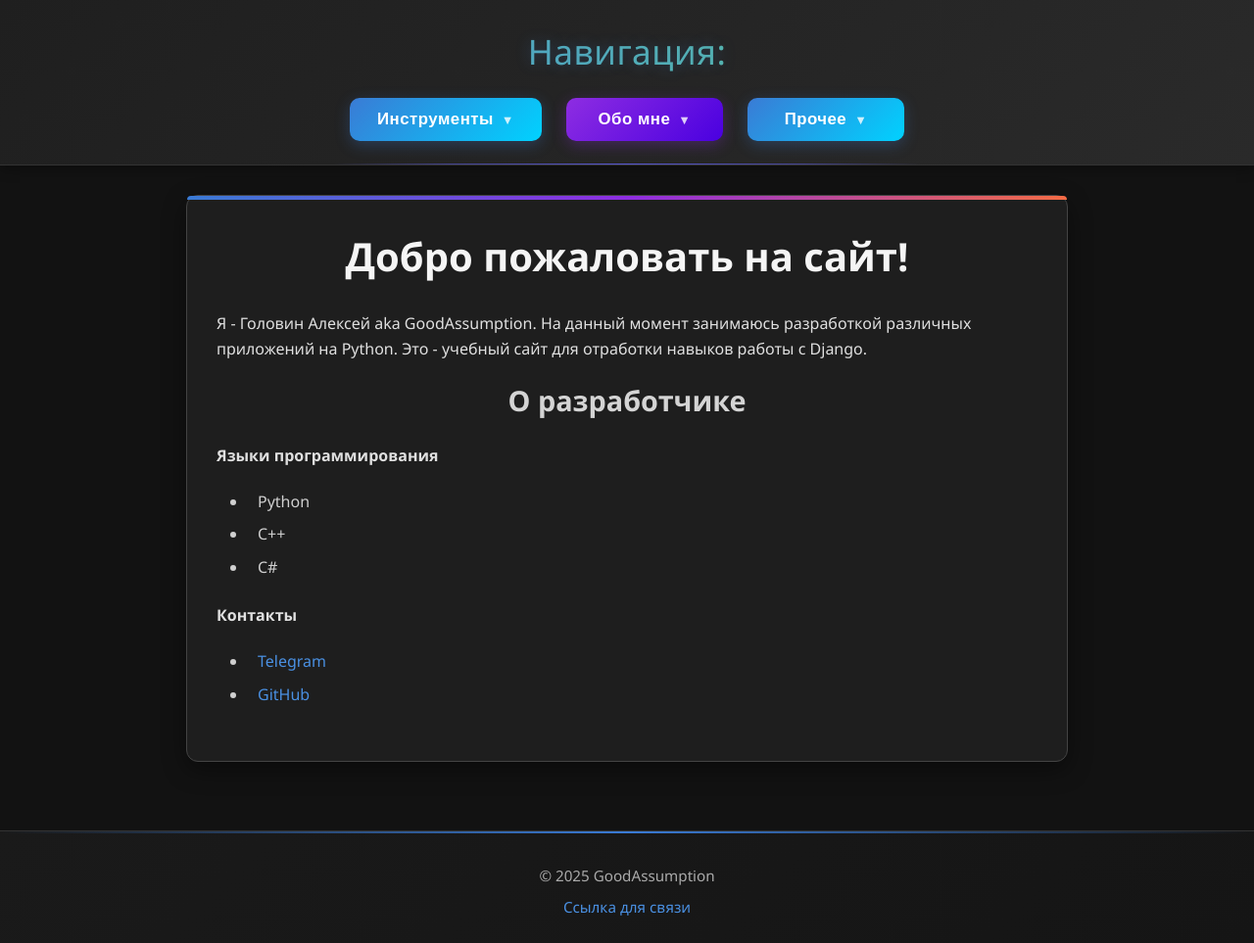
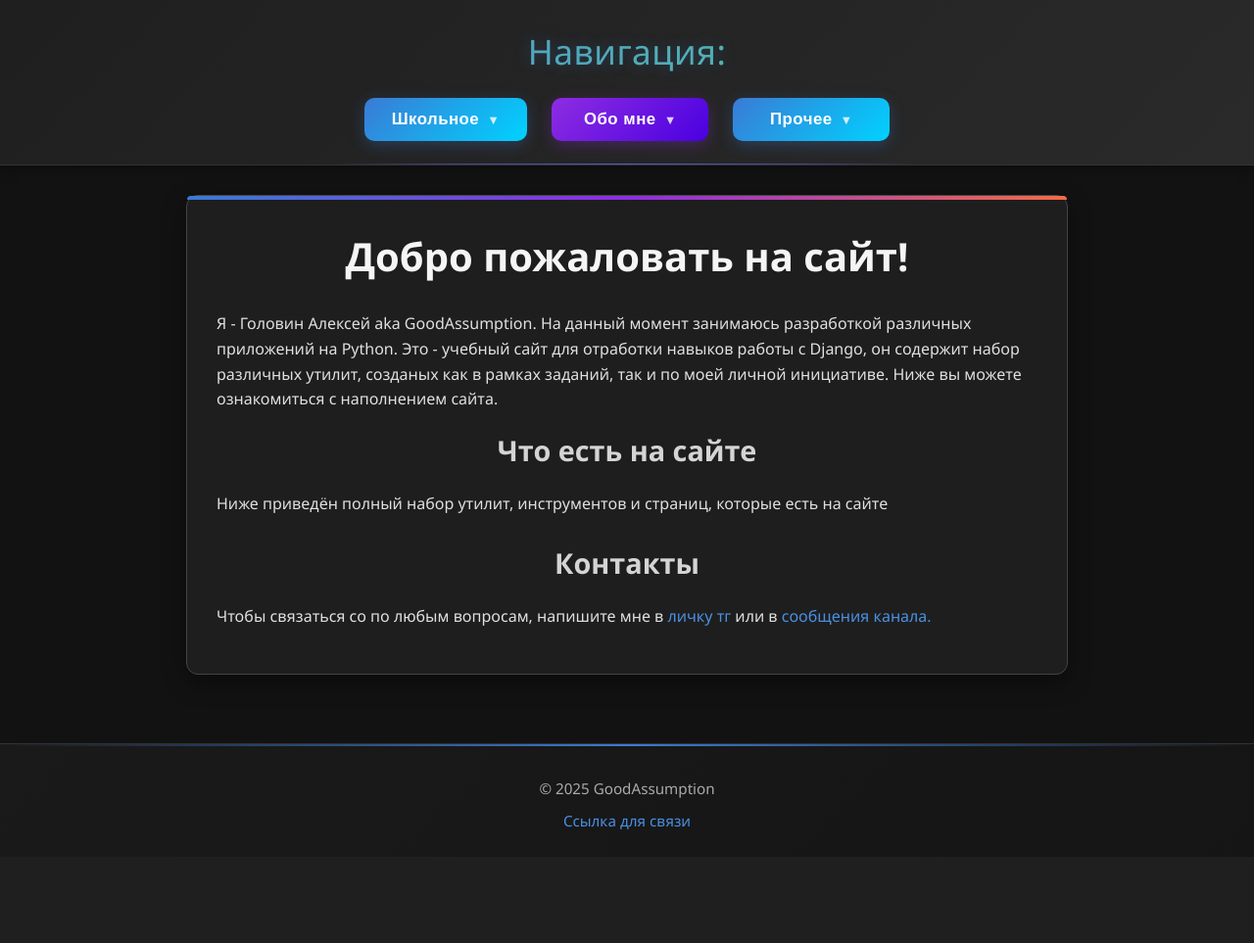
Before and after one commit to goodassumption/Django_first, a Django app: page / in a window 1280 px wide. Shown: the whole page at 98% size. After the commit the page ends 847 px from the top, so only its background shows below. Run offline with Django 5.2, Linux system fonts and the light colour scheme; data that the repository does not hold is empty.

Commit message:
feat: The main page content has been modified and dynamic content generation has been added

```diff
--- a/server/django_first/admin.py
+++ b/server/django_first/admin.py
@@ -40,3 +40,9 @@ class GamesModelAdmin(admin.ModelAdmin):
     list_display = ('name', 'url')
     search_fields = ('name',)
     list_filter = ('name',)
+
+@admin.register(PagesModel)
+class PagesModelAdmin(admin.ModelAdmin):
+    list_display = ('name', 'url')
+    search_fields = ('name',)
+    list_filter = ('name',)
--- a/server/django_first/templates/index.html
+++ b/server/django_first/templates/index.html
@@ -4,9 +4,10 @@
 {% block header_nav %}
 <nav class="main-nav">
     <div class="nav-dropdown">
-        <button class="nav-dropdown-btn">Инструменты</button>
+        <button class="nav-dropdown-btn">Школьное</button>
         <div class="nav-dropdown-content">
             <a href="{% url 'calc' %}">Калькулятор</a>
+            <a href="{% url 'riddle' %}">Загадка :)</a>
             <a href="{% url 'time' %}">Время</a>
             <a href="{% url 'multiply' %}">Таблица умножения</a>
         </div>
@@ -17,7 +18,7 @@
         <div class="nav-dropdown-content">
             <a href="{% url 'about' %}">Больше информации обо мне</a>
             <a href="{% url 'anime' %}">Мой список просмотренного</a>
-            <a href="{% url 'characters' %}">Кинн лист</a>
+            <a href="{% url 'characters' %}">Любимые персонажи</a>
         </div>
     </div>
 
@@ -25,8 +26,7 @@
         <button class="nav-dropdown-btn">Прочее</button>
         <div class="nav-dropdown-content">
             <a href="{% url 'neyro' %}">Нейросеть</a>
-            <a href="{% url 'riddle' %}">Загадка :)</a>
-            <a href="{% url 'history' %}">Это уже история...</a>
+            <a href="{% url 'prompts' %}">Библиотека промптов</a>
         </div>
     </div>
 </nav>
@@ -37,28 +37,25 @@
 <p>
     Я - Головин Алексей aka GoodAssumption. На данный момент занимаюсь
     разработкой различных приложений на Python.
-    Это - учебный сайт для отработки навыков работы с Django.
+    Это - учебный сайт для отработки навыков работы с Django, он содержит набор
+    различных утилит, созданых как в рамках заданий, так и по моей личной
+    инициативе. Ниже вы можете ознакомиться с наполнением сайта.
 </p>
-
-<h2>О разработчике</h2>
-<h4>Языки программирования</h4>
-<ul type="disc">
-    <li>Python</li>
-    <li>C++</li>
-    <li>C#</li>
+<h2>Что есть на сайте</h2>
+<p>Ниже приведён полный набор утилит, инструментов и страниц, которые есть на
+    сайте</p>
+<ul>
+    {% for item in pages %}
+    <li>
+        <a href="{{ item.url }}" target="_self">{{ item.name }}</a>
+    </li>
+    {% endfor %}
 </ul>
 
-<h4>Контакты</h4>
-<ul type="disc">
-    <li>
-        <a href="https://t.me/ink_visit_or" target="_blank">
-            Telegram
-        </a>
-    </li>
-    <li>
-        <a href="https://github.com/goodassumption" target="_blank">
-            GitHub
-        </a>
-    </li>
-</ul>
+<h2>Контакты</h2>
+<p>Чтобы связаться со по любым вопросам, напишите мне в <a
+        href="https://t.me/goodassumption" target="_blank">личку тг</a>
+    или в
+    <a href="https://t.me/ink_visit_or" target="_blank">сообщения канала.</a>
+</p>
 {% endblock %}
--- a/server/django_first/views.py
+++ b/server/django_first/views.py
@@ -7,9 +7,10 @@ import datetime, os, uuid, json, random
 import requests
 
 def index(request):
-    context = {}
-    context['author'] = 'Головин Алексей'
-    context['pages'] = 1
+    context = {
+        'pages': list(PagesModel.objects.values())
+    }
+
     return render(request, 'index.html', context)
 
 def time(request):
--- a/server/server/settings.py
+++ b/server/server/settings.py
@@ -130,3 +130,8 @@ STATICFILES_DIRS = [
 ]
 
 STATIC_ROOT = os.path.join(BASE_DIR, 'staticfiles')
+
+if DEBUG:
+    SECURE_SSL_REDIRECT = False
+    SESSION_COOKIE_SECURE = False
+    CSRF_COOKIE_SECURE = False
```
Also changed, not shown: server/django_first/models.py (+11 -0 lines), server/django_first/migrations/0018_pagesmodel_alter_charactersmodel_time_and_more.py (added).
